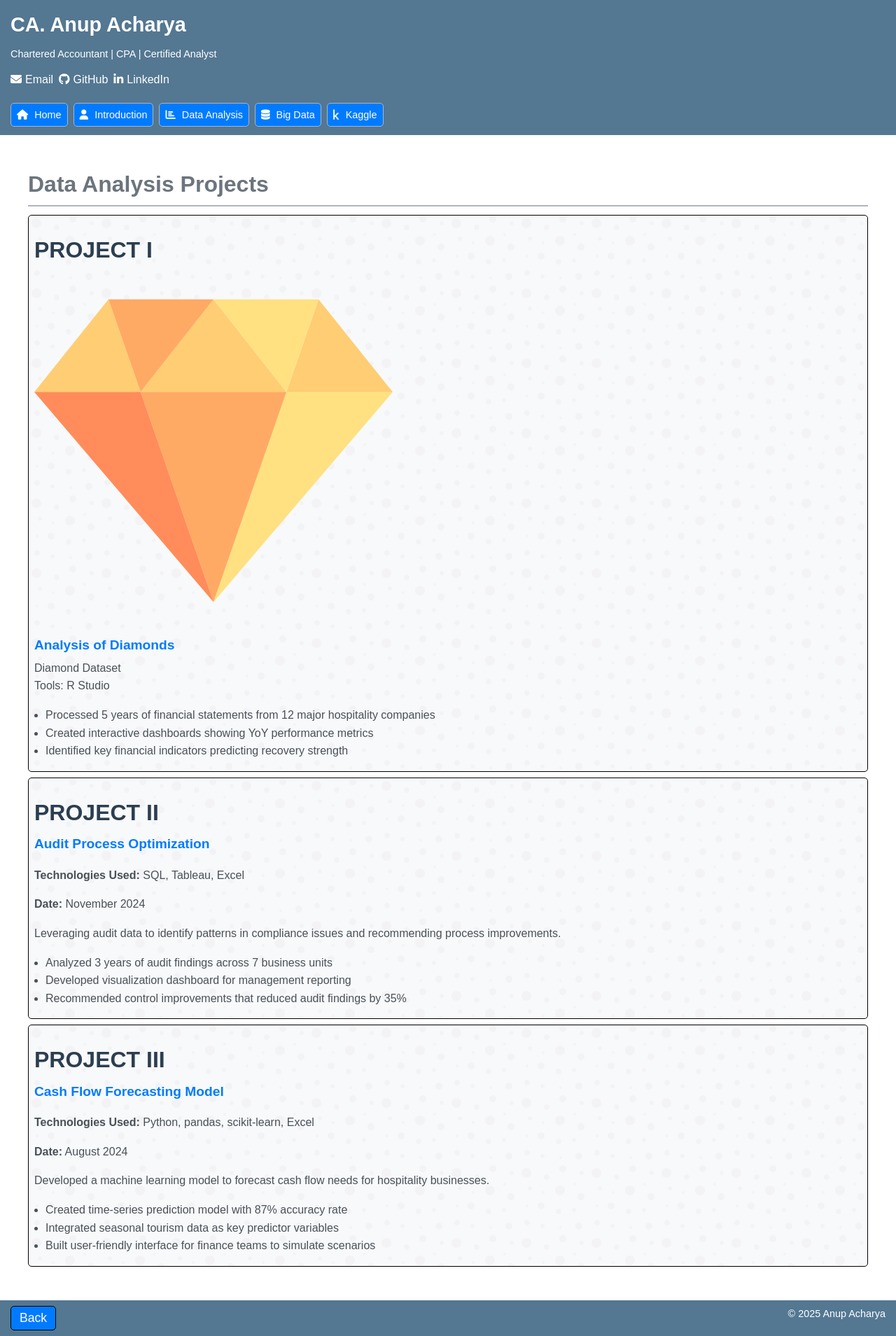
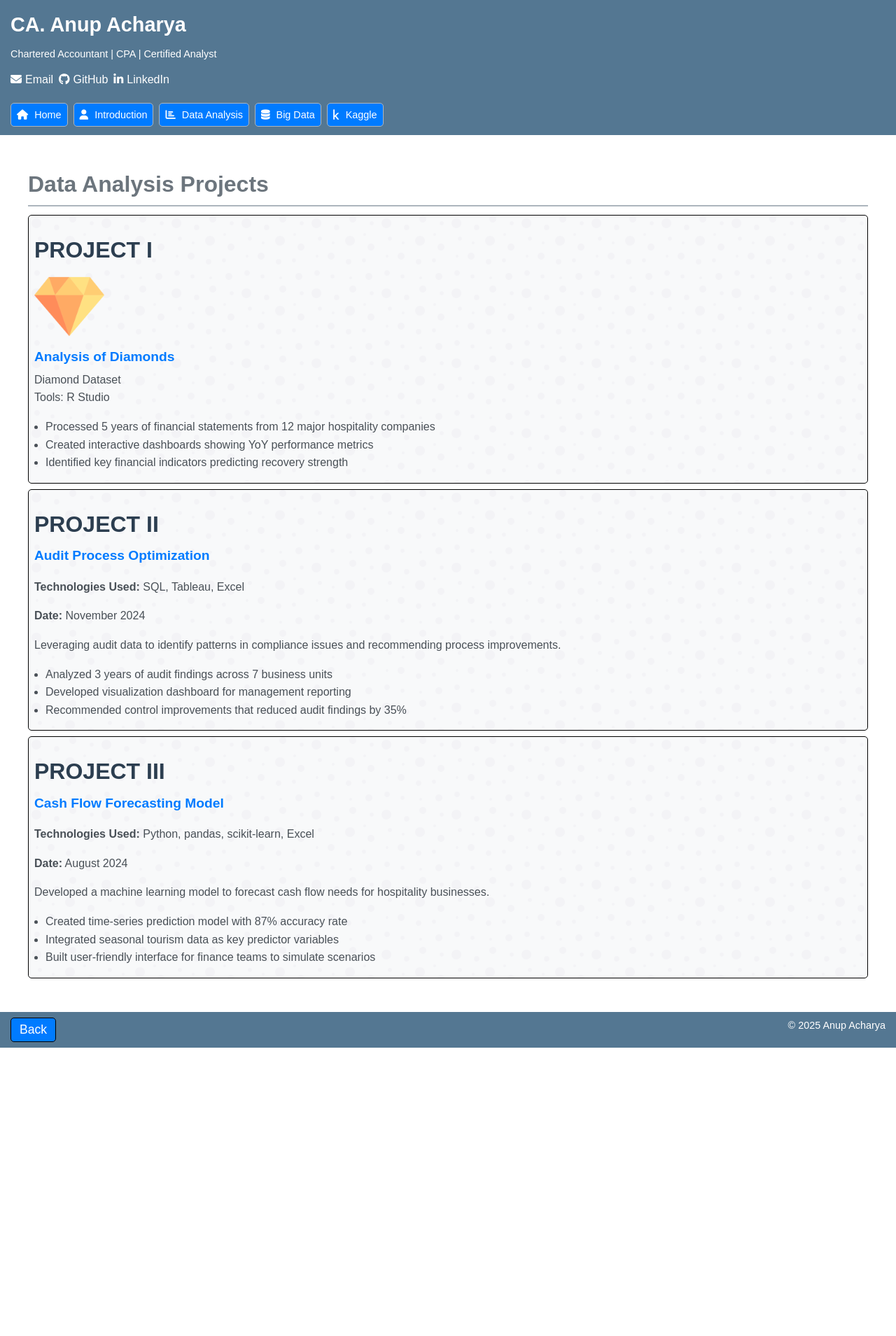
Before and after one commit to longlivenepal48/Portfolio, a Jekyll site: the page built from data-analysis.md, in a window 1280 px wide. Shown: the whole page at 70% size. Built offline with Jekyll 4.4.1, drawn with Linux system fonts in a browser that asks for light colours; after the commit the page ends 1497 px from its top, so only the background shows below that.

Commit message:
Update data-analysis.md
diamond size reduced to 30*30

```diff
--- a/data-analysis.md
+++ b/data-analysis.md
@@ -10,7 +10,7 @@ title: Data Analysis
 
     <!-- New Header Section -->
     <div class="project-header">
-        <img src="assets/images/diamond.png" alt="Diamond" class="diamond-img">
+        <img src="assets/images/diamond.png" alt="Diamond" width="100" height="100" class="diamond-img">
         <div class="project-header-text">
             <h3>Analysis of Diamonds</h3>
             <div class="dataset-title">Diamond Dataset</div>
```
